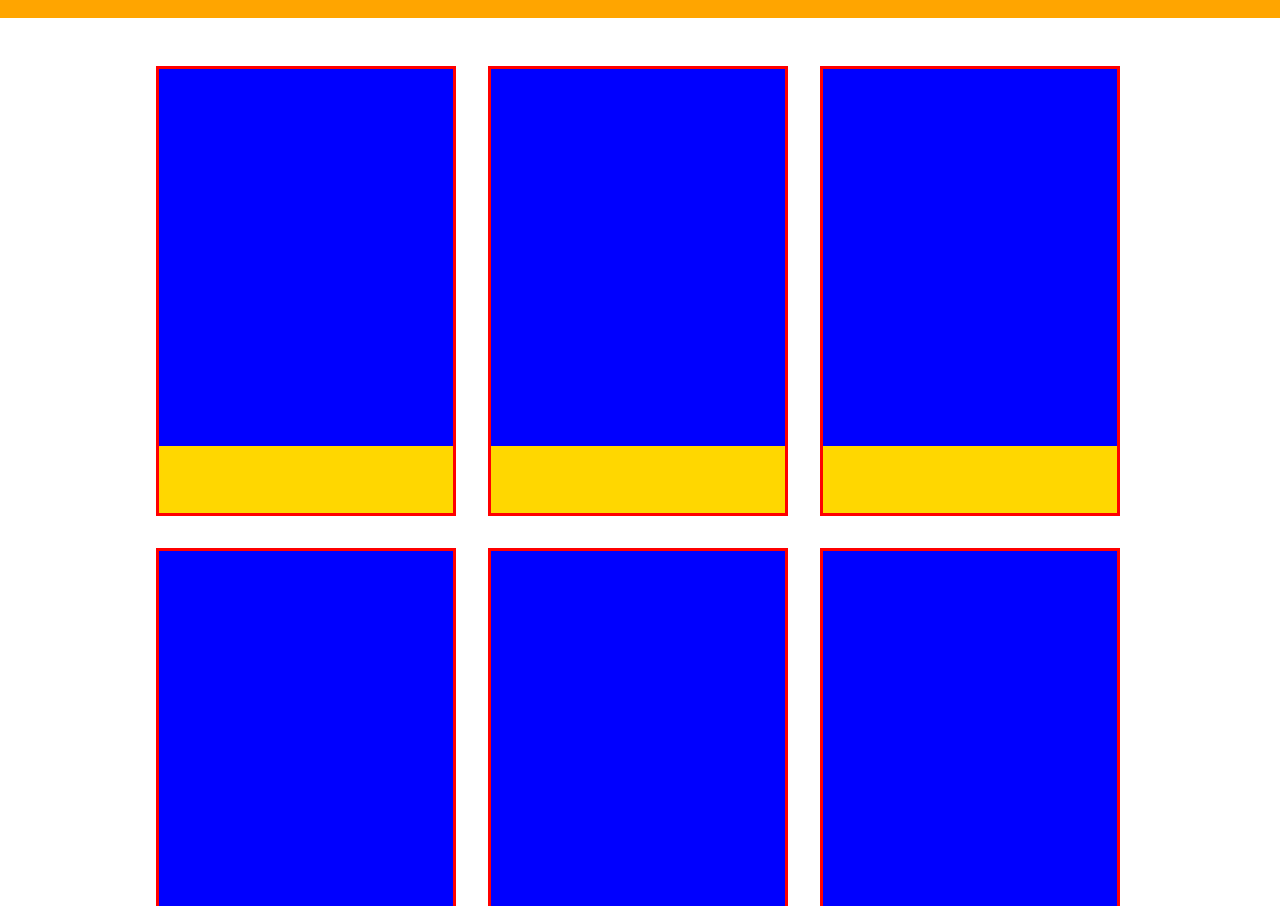
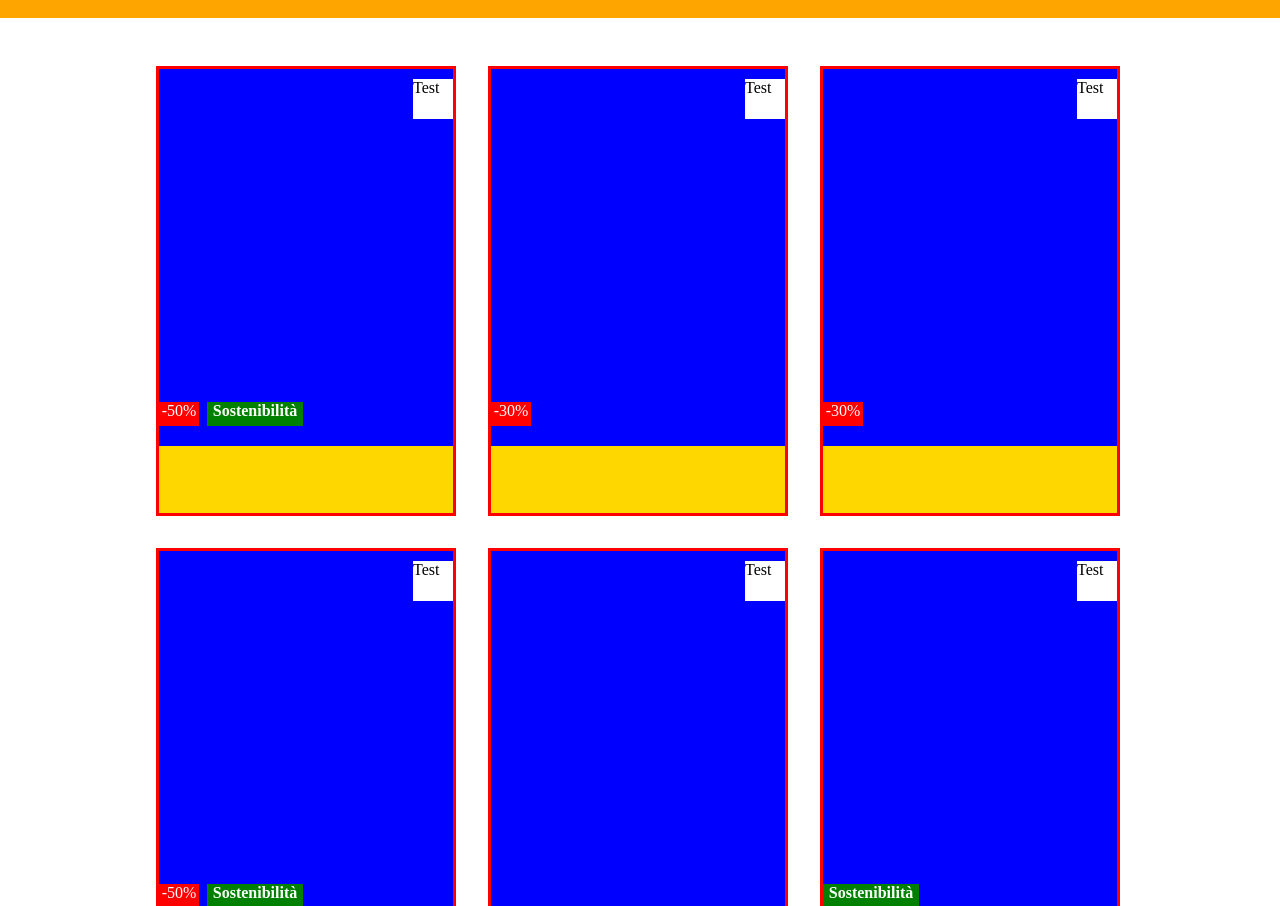
Before and after one commit to vdv-boolean/html-css-boolando, a plain HTML site: page index.html in a window 1280 px wide. Shown: the part 46-952 px from the top of the page. Drawn offline with Linux system fonts and the light colour scheme.

Commit message:
Add lables on debug

```diff
--- a/assets/debug.css
+++ b/assets/debug.css
@@ -18,7 +18,7 @@ footer {
 .article {
     height: 450px;
     width: 300px;
-    background-color: green;
+    background-color: black;
     border: 3px solid red;
 }
 
@@ -26,6 +26,7 @@ footer {
     width: 100%;
     height: 85%;
     background-color: blue;
+    position: relative;
 }
 
 .info {
@@ -33,3 +34,46 @@ footer {
     height: 15%;
     background-color: gold;
 }
+
+
+/* Labels */
+.like {
+    width: 2.5em;
+    height: 2.5em;
+    background-color: white;
+    position: absolute;
+    top: 10px;
+    right: 0;
+}
+
+.like:hover {
+color: red;
+}
+
+.discount {
+    width: 2.5em;
+    height: 1.5em;
+    background-color: red;
+    position: absolute;
+    bottom: 20px;
+    left: 0;
+    color: white;
+    text-align: center;
+
+}
+
+.eco {
+    width: 6em;
+    height: 1.5em;
+    background-color: green;
+    position: absolute;
+    bottom: 20px;
+    left: 3em;
+    color: white;
+    text-align: center;
+    font-weight: bold;
+}
+
+#no-left {
+    left: 0;
+}
--- a/index.html
+++ b/index.html
@@ -29,33 +29,66 @@
         <main>
             <div class="container">
                 <div class="article">
-                    <div class="preview"></div>
+                    <div class="preview">
+                        <img src="" alt="">
+                        <img src="" alt="">
+                        <div class="like">Test</div> <!-- Add icon -->
+                        <div class="discount"> -50%</div>
+                        <div class="eco">Sostenibilità</div>
+                    </div>
                     <div class="info"></div>
                 </div>
 
                 <div class="article">
-                    <div class="preview"></div>
-                    <div class="info"></div>
-                </div>
-                <div class="article">
-                    <div class="preview"></div>
-                    <div class="info"></div>
-                </div>
-                <div class="clearfix"></div>
-                <div class="article">
-                    <div class="preview"></div>
+                    <div class="preview">
+                        <img src="" alt="">
+                        <img src="" alt="">
+                        <div class="like">Test</div> <!-- Add icon -->
+                        <div class="discount"> -30%</div>
+                    </div>
                     <div class="info"></div>
                 </div>
 
                 <div class="article">
-                    <div class="preview"></div>
+                    <div class="preview">
+                        <img src="" alt="">
+                        <img src="" alt="">
+                        <div class="like">Test</div> <!-- Add icon -->
+                        <div class="discount"> -30%</div>
+                    </div>
                     <div class="info"></div>
                 </div>
 
                 <div class="article">
-                    <div class="preview"></div>
+                    <div class="preview">
+                        <img src="" alt="">
+                        <img src="" alt="">
+                        <div class="like">Test</div> <!-- Add icon -->
+                        <div class="discount"> -50%</div>
+                        <div class="eco">Sostenibilità</div>
+                    </div>
                     <div class="info"></div>
                 </div>
+
+                <div class="article">
+                    <div class="preview">
+                        <img src="" alt="">
+                        <img src="" alt="">
+                        <div class="like">Test</div> <!-- Add icon -->
+                    </div>
+                    <div class="info"></div>
+                </div>
+
+                <div class="article">
+                    <div class="preview">
+                        <img src="" alt="">
+                        <img src="" alt="">
+                        <div class="like">Test</div> <!-- Add icon -->
+                        <div class="eco" id="no-left">Sostenibilità</div>
+                    </div>
+                    <div class="info"></div>
+                </div>
+
                 <div class="clearfix"></div>
             </div>
         </main>
@@ -73,7 +106,7 @@
 
                 <div class="social">
                     <span>Trovaci anche su</span>
-                        <ul class="menu flex">
+                        <ul class="menu flex"> <!-- Add icon-->
                         <li class="flex"><a  class="flex"href="http://">Twitter</a></li>
                         <li class="flex"><a  class="flex"href="http://">Facebook</a></li>
                         <li class="flex"><a  class="flex"href="http://">Instagram</a></li>
```
